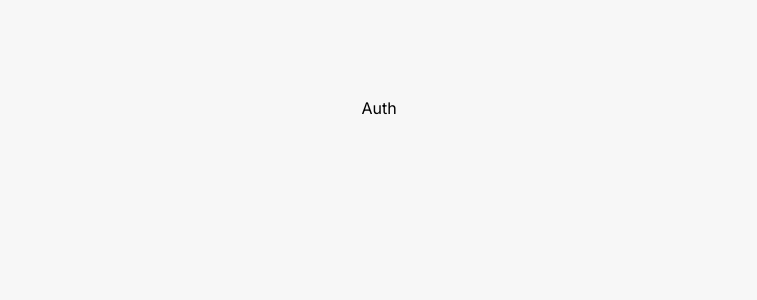
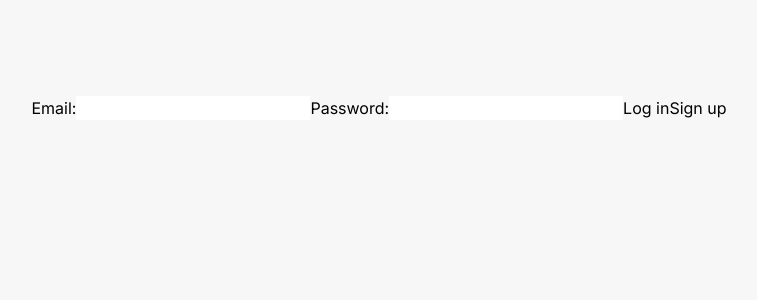
Before and after one commit to Tivix/cpf, a Next.js app in the folder frontend/: page /cpf/auth in a window 1280 px wide. Shown: the top 300 px of the page, without its empty margins (261-1018 px from the left). Built offline with nearby package versions, Linux system fonts and the light colour scheme.

Commit message:
feat: add basic auth

```diff
--- a/frontend/package.json
+++ b/frontend/package.json
@@ -17,6 +17,7 @@
   "dependencies": {
     "@headlessui/react": "^2.0.4",
     "@hookform/error-message": "^2.0.1",
+    "@supabase/ssr": "^0.4.0",
     "@supabase/supabase-js": "^2.44.4",
     "clsx": "^2.1.0",
     "next": "14.1.3",
--- a/frontend/src/app/(app)/(root)/people/page.tsx
+++ b/frontend/src/app/(app)/(root)/people/page.tsx
@@ -1,3 +1,19 @@
 import { People } from '@app/components/pages/People';
+import { createClient } from '@app/utils/supabase/server';
 
-export default People;
+async function getCountries() {
+  const supabase = createClient();
+  const { data: band_bucket, error } = await supabase.from('band_bucket').select('*');
+
+  if (error) {
+    console.log('error', error);
+  } else {
+    console.log('band_bucket', band_bucket);
+  }
+}
+
+export default async function PeoplePage() {
+  const data = await getCountries();
+  console.log('data', data);
+  return <People />;
+}
--- /dev/null
+++ b/frontend/src/app/(auth)/auth/actions.ts
@@ -0,0 +1,65 @@
+'use server';
+
+import { revalidatePath } from 'next/cache';
+import { redirect } from 'next/navigation';
+
+import { createClient } from '@app/utils/supabase/server';
+
+export async function login(formData: FormData) {
+  const supabase = createClient();
+
+  // const response = await fetch('http://proxy/auth/v1/token', {
+  //   method: 'POST',
+  //   headers: {
+  //     'Content-Type': 'application/json',
+  //   },
+  //   body: JSON.stringify({
+  //     email: formData.get('email'),
+  //     password: formData.get('password'),
+  //   }),
+  // })
+
+  // const foo = await response.json()
+
+  // console.log('data', foo)
+
+  // type-casting here for convenience
+  // in practice, you should validate your inputs
+  const data = {
+    email: formData.get('email') as string,
+    password: formData.get('password') as string,
+  };
+
+  const { error } = await supabase.auth.signInWithPassword(data);
+
+  if (error) {
+    console.log('err', error);
+    redirect('/error');
+  }
+
+  revalidatePath('/', 'layout');
+  redirect('/');
+}
+
+export async function signup(formData: FormData) {
+  const supabase = createClient();
+
+  // type-casting here for convenience
+  // in practice, you should validate your inputs
+  const data = {
+    email: formData.get('email') as string,
+    password: formData.get('password') as string,
+  };
+
+  console.log('data', data);
+
+  const { error } = await supabase.auth.signUp(data);
+
+  if (error) {
+    console.log('err', error);
+    redirect('/error');
+  }
+
+  revalidatePath('/', 'layout');
+  redirect('/');
+}
--- a/frontend/src/app/(auth)/auth/page.tsx
+++ b/frontend/src/app/(auth)/auth/page.tsx
@@ -1,3 +1,14 @@
-export default function AuthPage() {
-  return <h1>Auth</h1>;
+import { login, signup } from './actions';
+
+export default function LoginPage() {
+  return (
+    <form>
+      <label htmlFor="email">Email:</label>
+      <input id="email" name="email" type="email" required />
+      <label htmlFor="password">Password:</label>
+      <input id="password" name="password" type="password" required />
+      <button formAction={login}>Log in</button>
+      <button formAction={signup}>Sign up</button>
+    </form>
+  );
 }
--- a/frontend/src/app/(auth)/layout.tsx
+++ b/frontend/src/app/(auth)/layout.tsx
@@ -1,25 +1,7 @@
-import type { Metadata } from 'next';
-import { Inter } from 'next/font/google';
-
-import '../globals.css';
-
-const inter = Inter({ subsets: ['latin'] });
-
-export const metadata: Metadata = {
-  title: 'CPF - Career Progression Framework',
-  description: 'Career Progression Framework Application',
-};
-
 export default function AuthLayout({
   children,
 }: Readonly<{
   children: React.ReactNode;
 }>) {
-  return (
-    <html lang="en">
-      <body className={`${inter.className} bg-navy-50`}>
-        <main className="flex min-h-screen flex-col items-center justify-between p-24">{children}</main>
-      </body>
-    </html>
-  );
+  return <div className="flex min-h-screen flex-col items-center justify-between p-24">{children}</div>;
 }
--- a/frontend/src/components/pages/People/People.tsx
+++ b/frontend/src/components/pages/People/People.tsx
@@ -13,8 +13,23 @@ import { Listbox } from '@app/components/common/Listbox';
 import { PeopleTable } from './Modules/PeopleTable';
 import { Tabs } from '@app/components/common/Tabs';
 
+import { createClient } from '@app/utils/supabase/client';
+
 export const People = () => {
   const { tab, handleChangeTab, tabsData, filteredPeople, form, handleClearBand } = usePeople();
+
+  const supabase = createClient();
+  async function getCountries() {
+    const { data: band_bucket, error } = await supabase.from('band_bucket').select('*');
+
+    if (error) {
+      console.log('error', error);
+    } else {
+      console.log('band_bucket', band_bucket);
+    }
+  }
+
+  getCountries();
 
   return (
     <FormProvider<PeopleTableForm> form={form}>
--- /dev/null
+++ b/frontend/src/utils/supabase/client.ts
@@ -0,0 +1,5 @@
+import { createBrowserClient } from '@supabase/ssr';
+
+export function createClient() {
+  return createBrowserClient(process.env.NEXT_PUBLIC_SUPABASE_CLIENT_URL!, process.env.NEXT_PUBLIC_SUPABASE_ANON_KEY!);
+}
--- /dev/null
+++ b/frontend/src/utils/supabase/server.ts
@@ -0,0 +1,24 @@
+import { createServerClient } from '@supabase/ssr';
+import { cookies } from 'next/headers';
+
+export function createClient() {
+  const cookieStore = cookies();
+
+  return createServerClient(process.env.NEXT_PUBLIC_SUPABASE_SERVER_URL!, process.env.NEXT_PUBLIC_SUPABASE_ANON_KEY!, {
+    cookies: {
+      getAll() {
+        return cookieStore.getAll();
+      },
+      setAll(cookiesToSet) {
+        try {
+          cookiesToSet.forEach(({ name, value, options }) => cookieStore.set(name, value, options));
+        } catch (err) {
+          console.log('Failed to set cookies:', err);
+          // The `setAll` method was called from a Server Component.
+          // This can be ignored if you have middleware refreshing
+          // user sessions.
+        }
+      },
+    },
+  });
+}
```
Also changed, not shown: frontend/src/middleware.ts (added, +19 -0 lines), frontend/src/utils/supabase/middleware.ts (added, +57 -0 lines), 2 other files (tests, documents, lock files or other folders).
